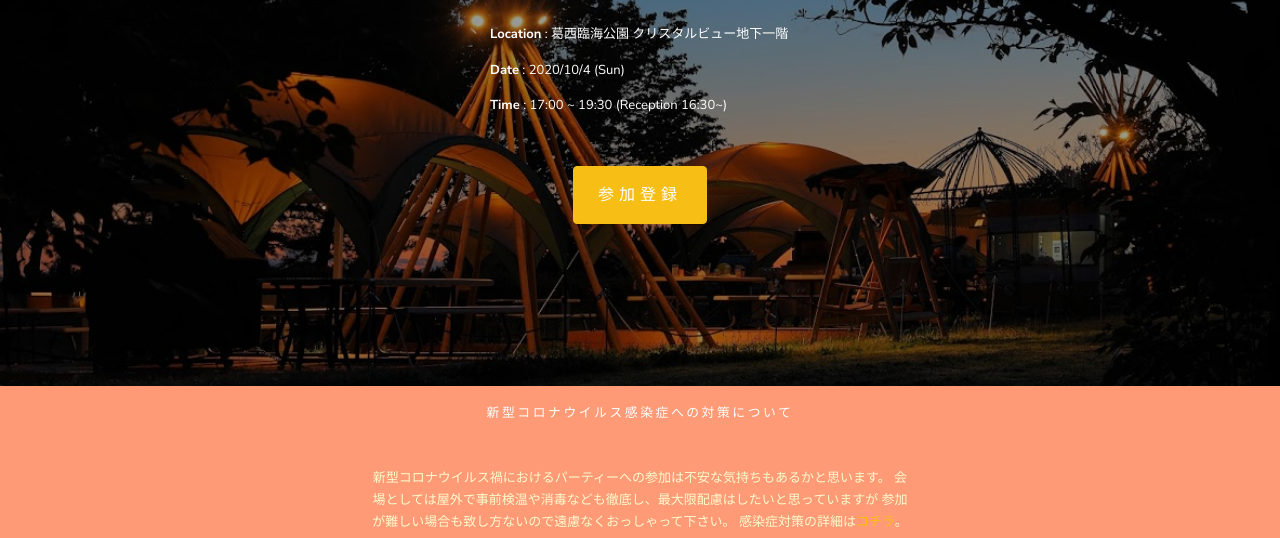
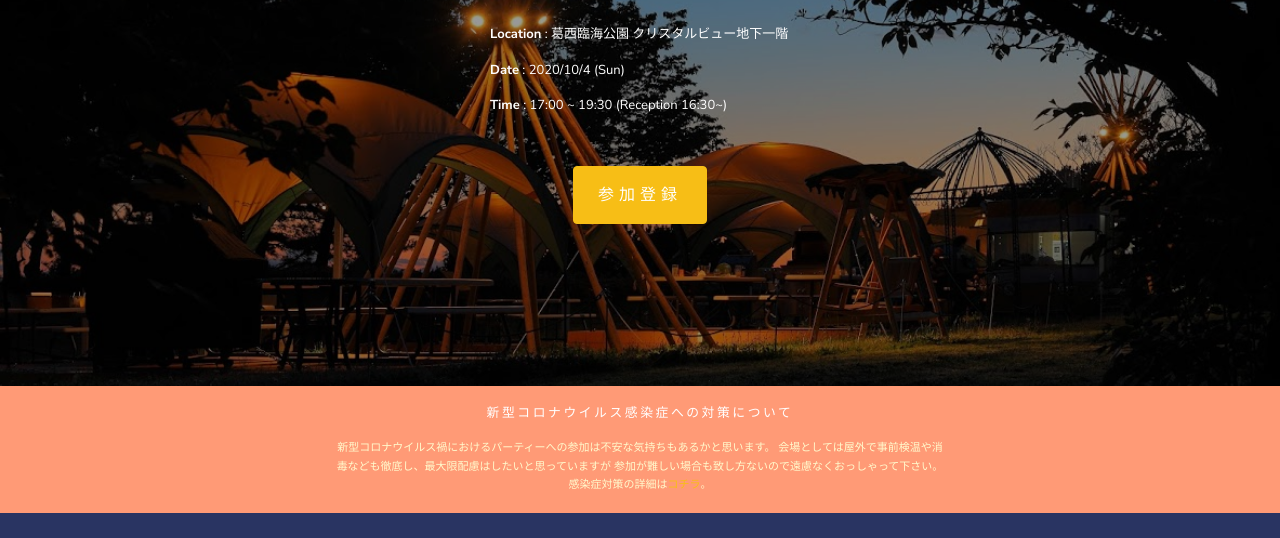
Before and after one commit to yuto0706/campikitai.today, a website: page index.html in a window 1280 px wide. Shown: the part 414-952 px from the top of the page. Drawn offline with nearby package versions, Linux system fonts and the light colour scheme; files whose address does not match are found by name.

Commit message:
update style of covid19 section

```diff
--- a/index.html
+++ b/index.html
@@ -91,17 +91,13 @@
     </div>
 
     <div class="covid19 bg-covid19">
-      <div class="container">
-        <div class="row">
-          <div class="covid19-heading text-center mb-5 w-border col-md-6 mx-auto">
-            <h2 class="mb-5">新型コロナウイルス感染症への対策について</h2>
-            <div style="font-size:small;color:#FFFACD;">
-              新型コロナウイルス禍におけるパーティーへの参加は不安な気持ちもあるかと思います。
-              会場としては屋外で事前検温や消毒なども徹底し、最大限配慮はしたいと思っていますが
-              参加が難しい場合も致し方ないので遠慮なくおっしゃって下さい。
-              感染症対策の詳細は<a href="images/covid19.pdf" target="_blank">コチラ</a>。
-            </div>
-          </div>
+      <div class="covid19-heading text-center mb-5 w-border col-md-6 mx-auto">
+        <h2 class="mb-5" style="margin-bottom: 20px !important;">新型コロナウイルス感染症への対策について</h2>
+        <div style="font-size:11px;color:#FFFACD;">
+          新型コロナウイルス禍におけるパーティーへの参加は不安な気持ちもあるかと思います。
+          会場としては屋外で事前検温や消毒なども徹底し、最大限配慮はしたいと思っていますが
+          参加が難しい場合も致し方ないので遠慮なくおっしゃって下さい。
+          感染症対策の詳細は<a href="images/covid19.pdf" target="_blank">コチラ</a>。
         </div>
       </div>
     </div>
--- a/scss/_site-base.scss
+++ b/scss/_site-base.scss
@@ -150,7 +150,7 @@ a {
 }
 
 .covid19 {
-	padding: 3em 0;
+	padding: 20px 0;
 	@include media-breakpoint-up(md) {
 		padding: 1em 0;
 	}
```
Also changed, not shown: css/style.css.
